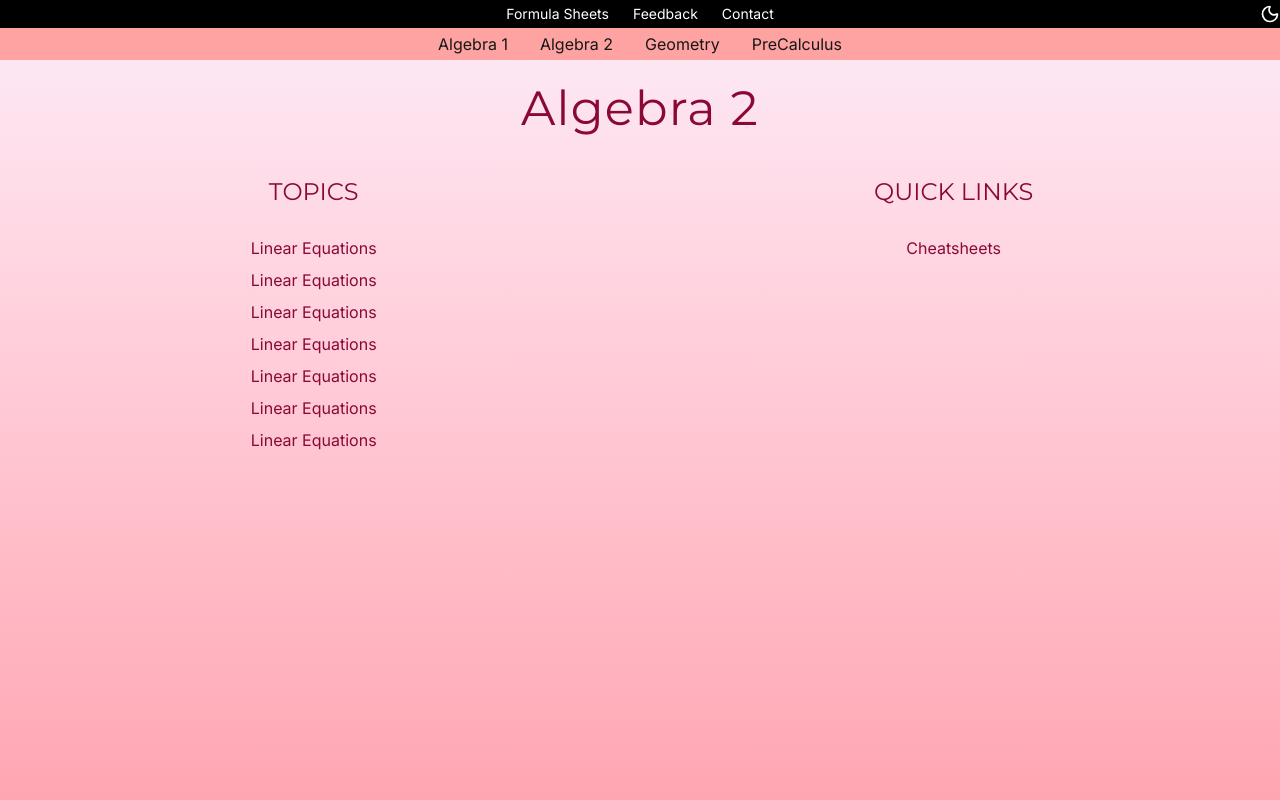
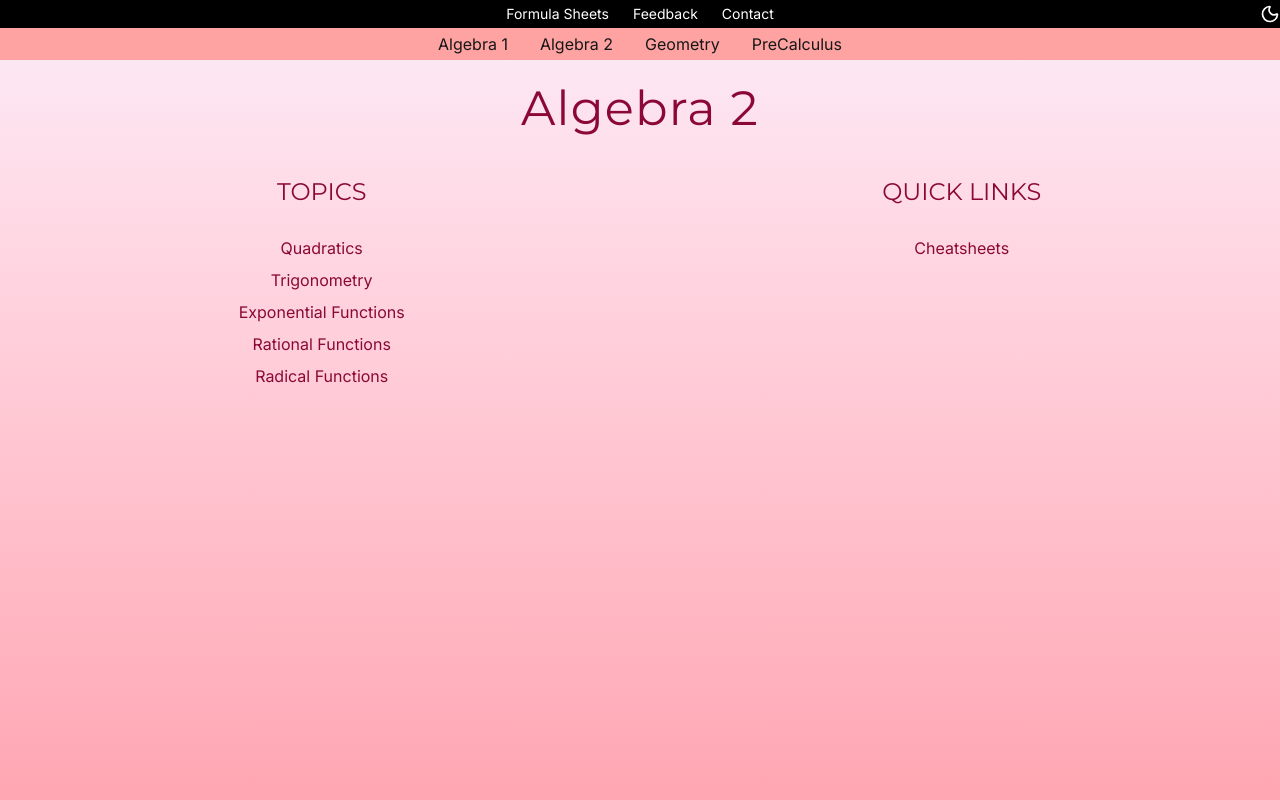
Before and after one commit to dakshs-07/math-notes, a Next.js app: page /math/Algebra2 in a window 1280 px wide. Shown: the top 800 px of the page. Built offline with nearby package versions, Linux system fonts and the light colour scheme.

Commit message:
replaced hardcoreded links for alg2 and geometry page, and added 5 topics each

```diff
--- a/app/math/Algebra2/page.jsx
+++ b/app/math/Algebra2/page.jsx
@@ -1,44 +1,39 @@
 import PageWrapper from "@/components/PageWrapper";
+import PreviewCard from "@/components/PreviewCard";
 import Link from "next/link";
 import React from "react";
 
 function page() {
   const link = "hover:text-pink-700 hover:bg-pink-100 px-1";
+  const slugify = (text) => text.toLowerCase().replace(/\s+/g, "-")
+  const basePath = "/math/Algebra2"
+  const topics = [
+    "Quadratics",
+    "Trigonometry",
+    "Exponential Functions",
+    "Rational Functions",
+    "Radical Functions"
+  ]
   return (
-    <PageWrapper
-      gradient="from-pink-100 to-rose-300"
-      fontColor="text-rose-900"
-    >
-      <div className="my">
+    <PageWrapper gradient="from-pink-100 to-rose-300" fontColor="text-rose-900">
+      <div>
         <h1 className="text-5xl text-center tracking-wide py-6">Algebra 2</h1>
         <div className="flex justify-around">
           <div className="flex flex-col justify-center items-center gap-2">
             <h1 className="text-2xl my-5">TOPICS</h1>
-            <Link href="/linear-equations" className={link}>
-              Linear Equations
-            </Link>
-            <Link href="/linear-equations" className={link}>
-              Linear Equations
-            </Link>
-            <Link href="/linear-equations" className={link}>
-              Linear Equations
-            </Link>
-            <Link href="/linear-equations" className={link}>
-              Linear Equations
-            </Link>
-            <Link href="/linear-equations" className={link}>
-              Linear Equations
-            </Link>
-            <Link href="/linear-equations" className={link}>
-              Linear Equations
-            </Link>
-            <Link href="/linear-equations" className={link}>
-              Linear Equations
-            </Link>
+            {topics.map((topic) => (
+              <Link href={`${basePath}/${slugify(topic)}`} key={topic}>
+                <PreviewCard title={topic} preview={<img src="/file.svg" />}>
+                  <span className="link">{topic}</span>
+                </PreviewCard>
+              </Link>
+            ))}
           </div>
           <div className="flex flex-col items-center gap-2">
             <h1 className="text-2xl my-5">QUICK LINKS</h1>
-            <Link href="/" className={link}>Cheatsheets</Link>
+            <Link href="/" className={link}>
+              Cheatsheets
+            </Link>
           </div>
         </div>
       </div>
--- a/app/math/Geometry/page.jsx
+++ b/app/math/Geometry/page.jsx
@@ -1,40 +1,36 @@
 import PageWrapper from "@/components/PageWrapper";
+import PreviewCard from "@/components/PreviewCard";
 import Link from "next/link";
 import React from "react";
 
 function page() {
   const link = "hover:text-blue-500 hover:bg-blue-100 px-1";
+  const slugify = (text) => text.toLowerCase().replace(/\s+/g, "-")
+  const basePath = "/math/Algebra"
+  const topics = [
+    "Parallel Lines",
+    "Triangle and Trianlge Properties",
+    "Proofs",
+    "Quadrilaterals",
+    "Polygobs",
+    "Circles"
+  ]
   return (
-    <PageWrapper
-      gradient="from-blue-100 to-blue-300"
-      fontColor="text-blue-900"
-    >
+    <PageWrapper gradient="from-blue-100 to-blue-300" fontColor="text-blue-900">
       <div>
         <h1 className="text-5xl text-center tracking-wide py-6">Geometry</h1>
         <div className="flex justify-around">
           <div className="flex flex-col justify-center items-center gap-2">
             <h1 className="text-2xl my-5">TOPICS</h1>
-            <Link href="/linear-equations" className={link}>
-              Linear Equations
-            </Link>
-            <Link href="/linear-equations" className={link}>
-              Linear Equations
-            </Link>
-            <Link href="/linear-equations" className={link}>
-              Linear Equations
-            </Link>
-            <Link href="/linear-equations" className={link}>
-              Linear Equations
-            </Link>
-            <Link href="/linear-equations" className={link}>
-              Linear Equations
-            </Link>
-            <Link href="/linear-equations" className={link}>
-              Linear Equations
-            </Link>
-            <Link href="/linear-equations" className={link}>
-              Linear Equations
-            </Link>
+            {topics.map((topic) => (
+              <Link href={`${basePath}/${slugify(topic)}`} key={topic}>
+                <PreviewCard title={topic} preview={<img src="/file.svg" />}>
+                  <span className={link} preview={<img src="/file.svg" />}>
+                    {topic}
+                  </span>
+                </PreviewCard>
+              </Link>
+            ))}
           </div>
           <div className="flex flex-col items-center gap-2">
             <h1 className="text-2xl my-5">QUICK LINKS</h1>
```
